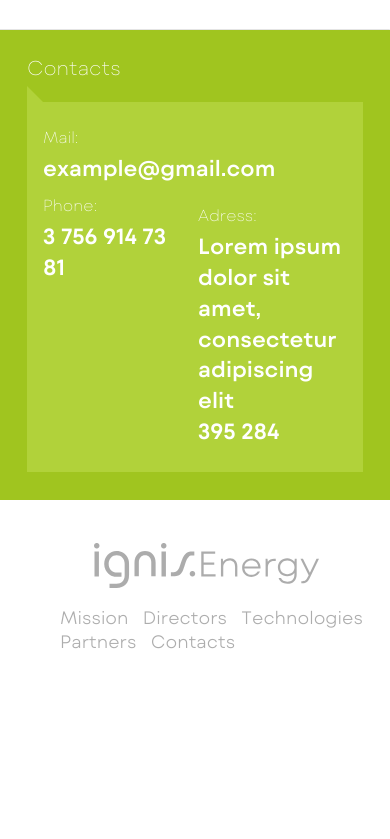
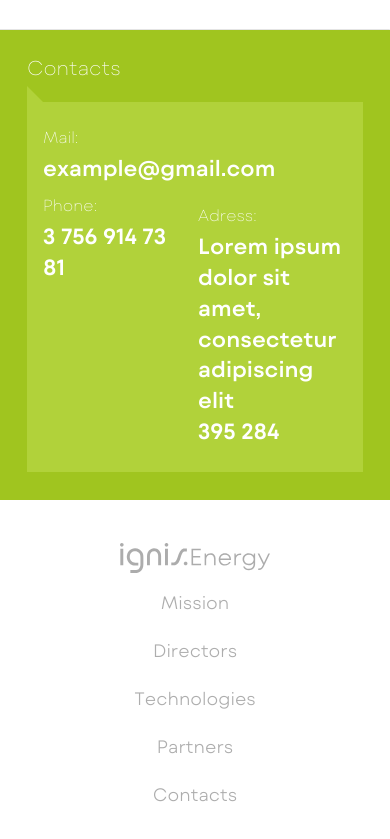
Before and after one commit to Arthur-Agadzhanyan/ignis, a website: page src/index.html in a window 390 px wide. Shown: the part 5853-6692 px from the top of the page. Before the commit the page ends 6551 px from the top, so only its background shows below. Drawn offline with nearby package versions, Linux system fonts and the light colour scheme; files that its build step writes are made by us from their sources; files whose address does not match are found by name; a web font is replaced by a local one.

Commit message:
added: footer, adapted

```diff
--- a/src/scss/_footer.scss
+++ b/src/scss/_footer.scss
@@ -3,7 +3,6 @@
 
     padding: 45px 0px;
     padding-top: 43px;
-
 
     .footer__content {
         display: flex;
@@ -16,6 +15,12 @@
             top: 50%;
             transform: translate(-50%,-50%);
             margin-left: auto;
+
+            @media screen and (max-width: 500px) {
+                img{
+                    width: 150px;
+                }
+            }
         }
 
         .content__menu {
@@ -74,6 +79,24 @@
                 padding-right: 0px;
             }
         }
+
+        @media screen and (max-width: 600px) {
+            .content__menu{
+                flex-direction: column;
+                align-items: center;
+                text-align: center;
+
+                .menu__item{
+                    display: block;
+                    margin: 0;
+                    margin-bottom: 24px;
+
+                    &:last-child{
+                        margin-bottom: 0;
+                    }
+                }
+            }
+        }
     }
 
     @media screen and (max-width: 1400px) {
@@ -81,4 +104,11 @@
             padding-left: 50px !important;
         }
     }
+
+    @media screen and (max-width: 1100px) {
+        .content_wrapper{
+            padding-left: 0px !important;
+            padding-right: 0px;
+        }
+    }
 }
```
Also changed, not shown: dist/css/style.css, dist/css/style.min.css.
